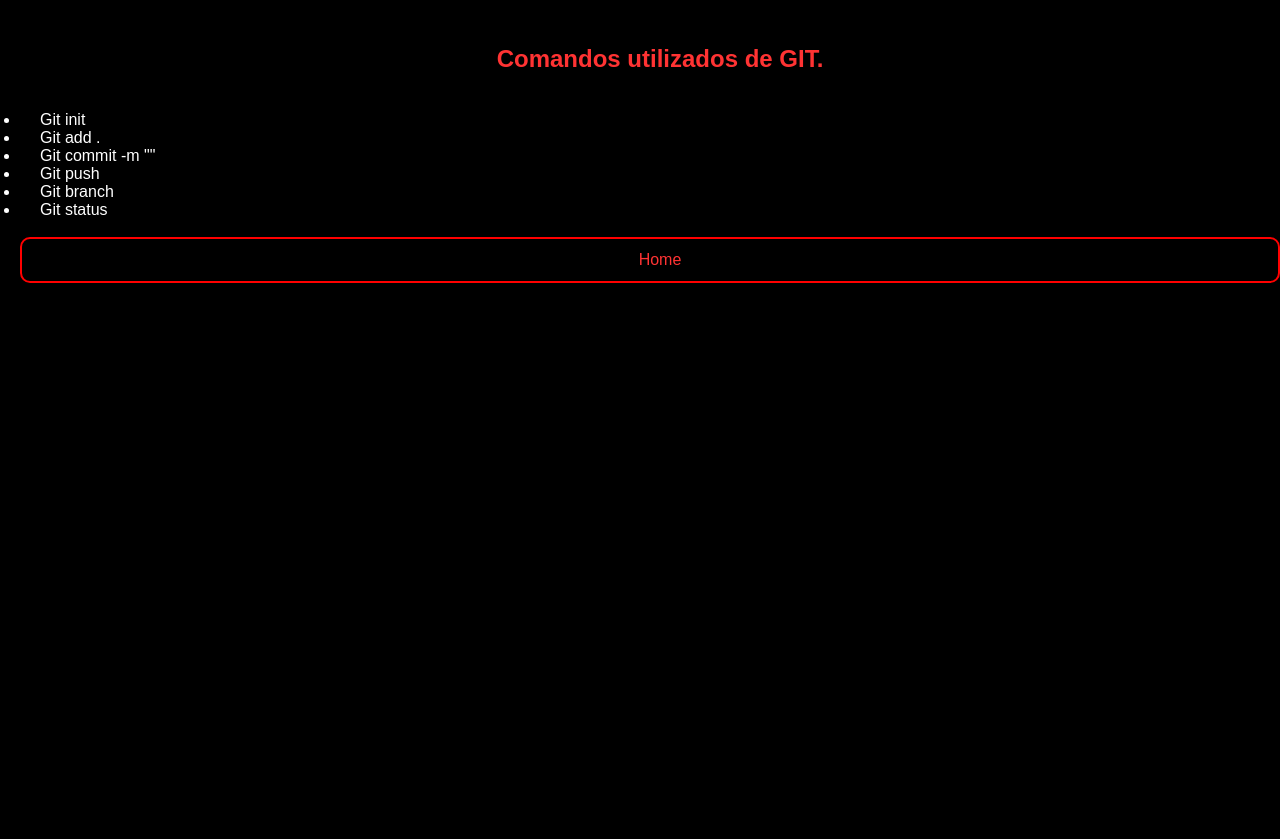
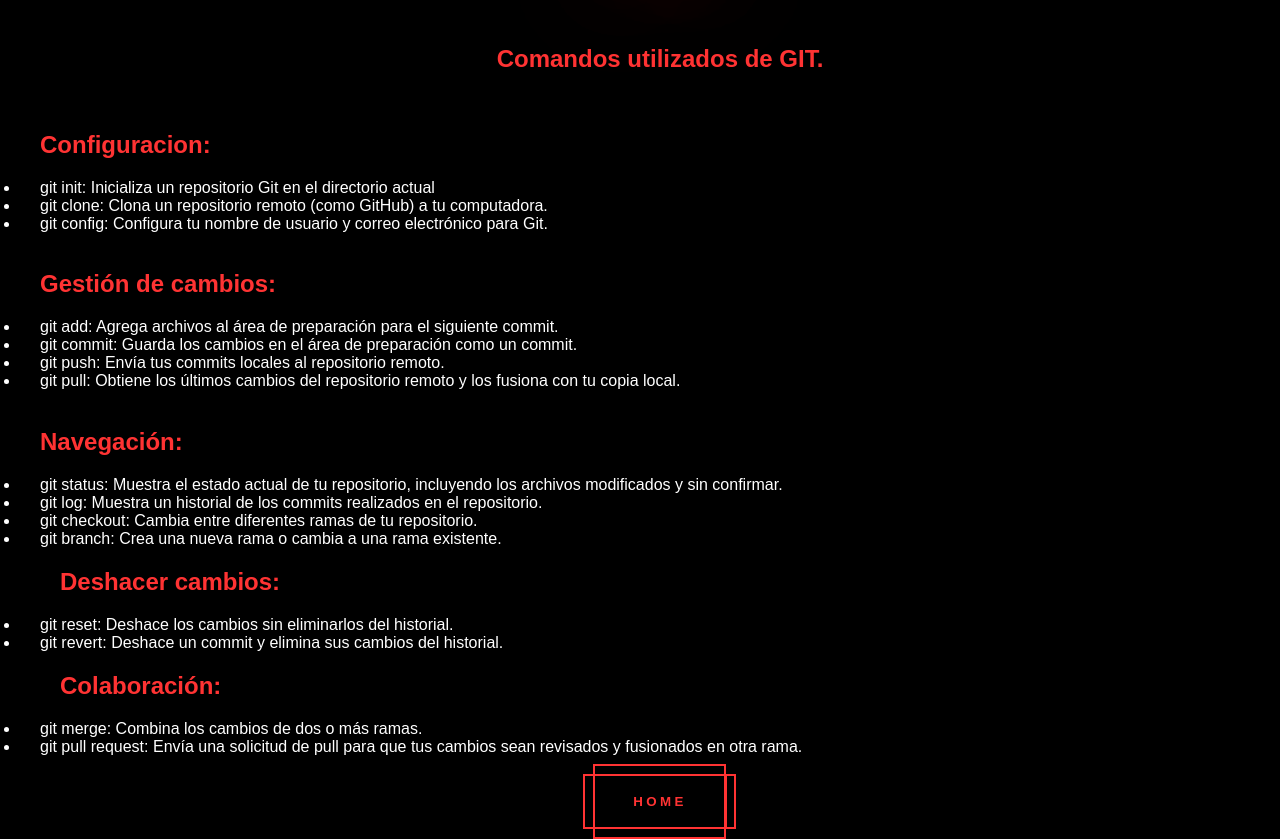
Before and after one commit to JHONDRASCODE/Conocimientos-Previos-2023, a plain HTML site: page git.html in a window 1280 px wide. Shown: the part 73-912 px from the top of the page. Before the commit the page ends 800 px from the top, so only its background shows below. Drawn offline with Linux system fonts and the light colour scheme; a web font is replaced by a local one.

Commit message:
Grandes cambios

```diff
--- a/git.html
+++ b/git.html
@@ -10,17 +10,43 @@
     <title>Github</title>
 </head>
 <body>
-    <h1>Git hub</h1> <br>
+    <h1>Github</h1> <br>
     <h2> Comandos utilizados de GIT.</h2> <br>
     <ul>
-        <li>Git init</li>
-        <li>Git add .</li>
-        <li>Git commit -m ""</li>
-        <li>Git push</li>
-        <li>Git branch</li>
-        <li>Git status</li> <br>
+        <h2>Configuracion: </h2>
+       <li> git init: Inicializa un repositorio Git en el directorio actual</li>
+<li>git clone: Clona un repositorio remoto (como GitHub) a tu computadora.</li>
+<li>git config: Configura tu nombre de usuario y correo electrónico para Git.</li>
+<br>
+<h2>Gestión de cambios:</h2>
+
+<li>git add: Agrega archivos al área de preparación para el siguiente commit.</li>
+<li>git commit: Guarda los cambios en el área de preparación como un commit.</li>
+<li>git push: Envía tus commits locales al repositorio remoto.</li>
+<li>git pull: Obtiene los últimos cambios del repositorio remoto y los fusiona con tu copia local.</li>
+<br>
+<h2>Navegación:</h2>
+
+<li>git status: Muestra el estado actual de tu repositorio, incluyendo los archivos modificados y sin confirmar.</li>
+<li>git log: Muestra un historial de los commits realizados en el repositorio.</li>
+<li>git checkout: Cambia entre diferentes ramas de tu repositorio.</li>
+<li>git branch: Crea una nueva rama o cambia a una rama existente.
+    <br>
+<h2>Deshacer cambios:</h2>
+
+<li>git reset: Deshace los cambios sin eliminarlos del historial.</li>
+<li>git revert: Deshace un commit y elimina sus cambios del historial.
+    <br>
+<h2>Colaboración:</h2>
+
+<li>git merge: Combina los cambios de dos o más ramas.</li>
+<li>git pull request: Envía una solicitud de pull para que tus cambios sean revisados y fusionados en otra rama.
     </ul>
-
-    <div class="elementoa"><a href="index.html">Home</a></div>
+<br>
+<a href="index.html"><button class="button">
+	HOME
+	<div class="button__horizontal"></div>
+	<div class="button__vertical"></div>
+</button></a>
 </body>
 </html>
--- a/style.css
+++ b/style.css
@@ -1,11 +1,33 @@
 * {
   padding-left: 20px;
  }
+
  body {
   text-align: center;
   perspective: 1000px;
+  font-family: 'Protest Riot', sans-serif;
+  margin: 0;
+  padding: 0;
+  background-color: black; /* Fondo negro */
+  color: white; /* Texto blanco */
  }
-h1, h2, h3{
+ h1 {
+  color: #ff0000da;
+  text-shadow: 0 0 10px #FF0000;
+  filter: drop-shadow(0 0 10px #FF0000);
+  animation: neon-glow 1s infinite alternate;
+ }
+
+ @keyframes neon-glow {
+  from {
+    text-shadow: 0 0 10px #FF0000;
+  }
+  to {
+    text-shadow: 0 0 110px #FF0000;
+  }
+ }
+
+ h2, h3, h4 {
   text-decoration: none;
   color: #ff3333;
  }
@@ -21,24 +43,24 @@ h1, h2, h3{
   }
  }
 
-.myElement {
-    width: 100px;
-    height: 100px;
-    background-color: #000;
-    animation: slideIn 2s ease-out forwards;
-    transform-origin: left;
+ a {
+  text-decoration: none;
+  color: #ff3333;
+  display: inline-block;
+  font-size: x-large;
+  text-align: center;
+  text-decoration: none;
+  transition: all 0.3s ease-in-out;
  }
-body {
- font-family: 'Protest Riot', sans-serif;
-  margin: 0;
-  padding: 0;
-  background-color: black; /* Fondo negro */
-  color: white; /* Texto blanco */
 
+ a:hover {
+  transform: scale(1.2);
+  box-shadow: 0 0 10px rgba(0, 0, 0, 0.2);
+  color: #ff0000;
  }
 
  header {
-  background-color: #333; /* Fondo oscuro para el encabezado */
+  background-color: #333;
   padding: 20px;
  }
 
@@ -48,13 +70,77 @@ header {
   text-align: left;
  }
 
- .elementoa {
-  border: 2px solid red;
-  border-radius: 10px ;
-  padding: 12px 24px;
+
+
+ .button {
+  --offset: 10px;
+  --border-size: 2px;
+  display: block;
+  position: relative;
+  padding: 1.5em 3em;
+  -webkit-appearance: none;
+     -moz-appearance: none;
+          appearance: none;
+  border: 0;
+  background: transparent;
+  color: #ff3333;
+  text-transform: uppercase;
+  letter-spacing: .25em;
+  outline: none;
+  cursor: pointer;
+  font-weight: bold;
+  border-radius: 0;
+  box-shadow: inset 0 0 0 var(--border-size) currentcolor;
+  -webkit-transition: background .8s ease;
+  transition: background .8s ease;
 }
-
-a{
-    text-decoration: none;
-    color: #ff3333;
+.button:hover {
+  background: rgba(100, 0, 0, 0.03);
 }
+.button__horizontal, .button__vertical {
+  position: absolute;
+  top: var(--horizontal-offset, 0);
+  right: var(--vertical-offset, 0);
+  bottom: var(--horizontal-offset, 0);
+  left: var(--vertical-offset, 0);
+  -webkit-transition: -webkit-transform .8s ease;
+  transition: -webkit-transform .8s ease;
+  transition: transform .8s ease;
+  transition: transform .8s ease, -webkit-transform .8s ease;
+  will-change: transform;
+}
+.button__horizontal::before, .button__vertical::before {
+  content: '';
+  position: absolute;
+  border: inherit;
+}
+.button__horizontal {
+  --vertical-offset: calc(var(--offset) * -1);
+  border-top: var(--border-size) solid currentcolor;
+  border-bottom: var(--border-size) solid currentcolor;
+}
+.button__horizontal::before {
+  top: calc(var(--vertical-offset) - var(--border-size));
+  bottom: calc(var(--vertical-offset) - var(--border-size));
+  left: calc(var(--vertical-offset) * -1);
+  right: calc(var(--vertical-offset) * -1);
+}
+.button:hover .button__horizontal {
+  -webkit-transform: scaleX(0);
+          transform: scaleX(0);
+}
+.button__vertical {
+  --horizontal-offset: calc(var(--offset) * -1);
+  border-left: var(--border-size) solid currentcolor;
+  border-right: var(--border-size) solid currentcolor;
+}
+.button__vertical::before {
+  top: calc(var(--horizontal-offset) * -1);
+  bottom: calc(var(--horizontal-offset) * -1);
+  left: calc(var(--horizontal-offset) - var(--border-size));
+  right: calc(var(--horizontal-offset) - var(--border-size));
+}
+.button:hover .button__vertical {
+  -webkit-transform: scaleY(0);
+          transform: scaleY(0);
+}
```
Also changed, not shown: css.html (added, +86 -0 lines), etiquht.html (+5 -2 lines), html5.html (+5 -1 lines), index.html (+7 -3 lines), javas.html (added, +71 -0 lines). Lines whose indentation alone changed are shown as unchanged.
